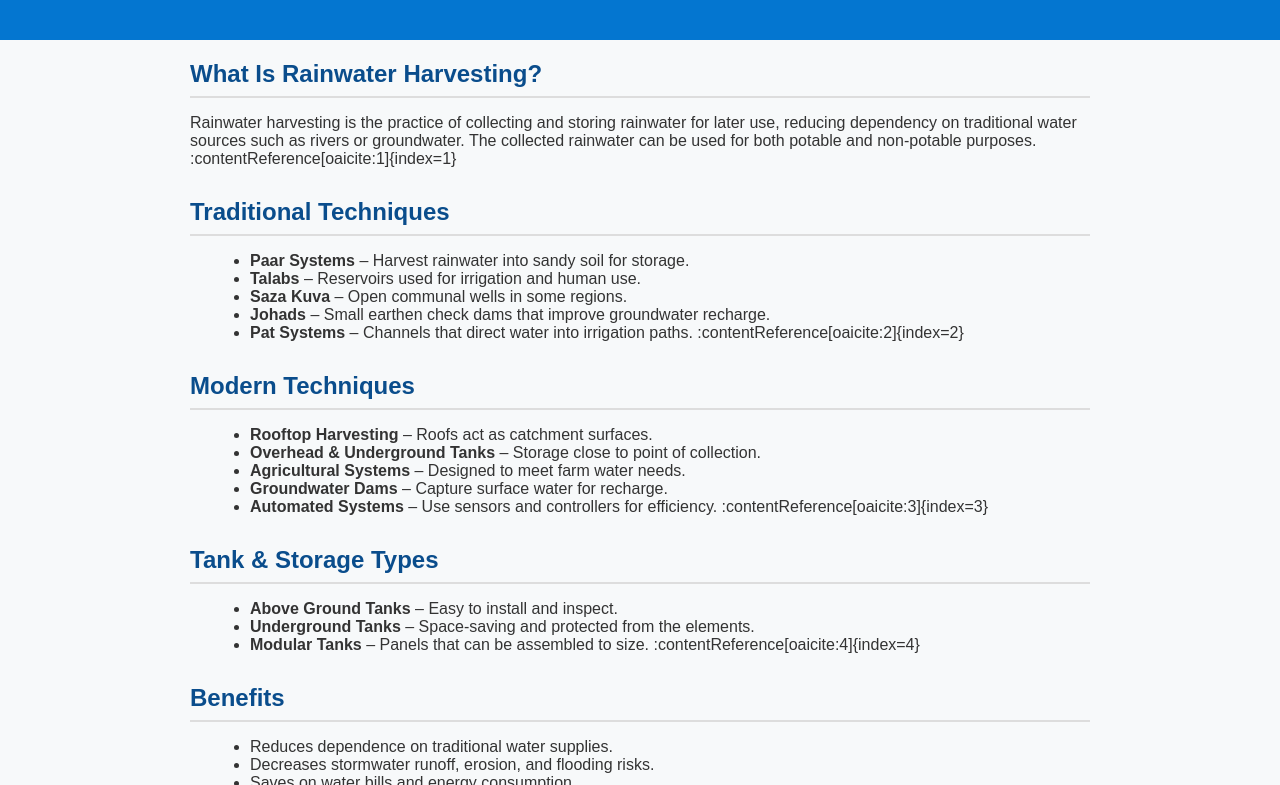
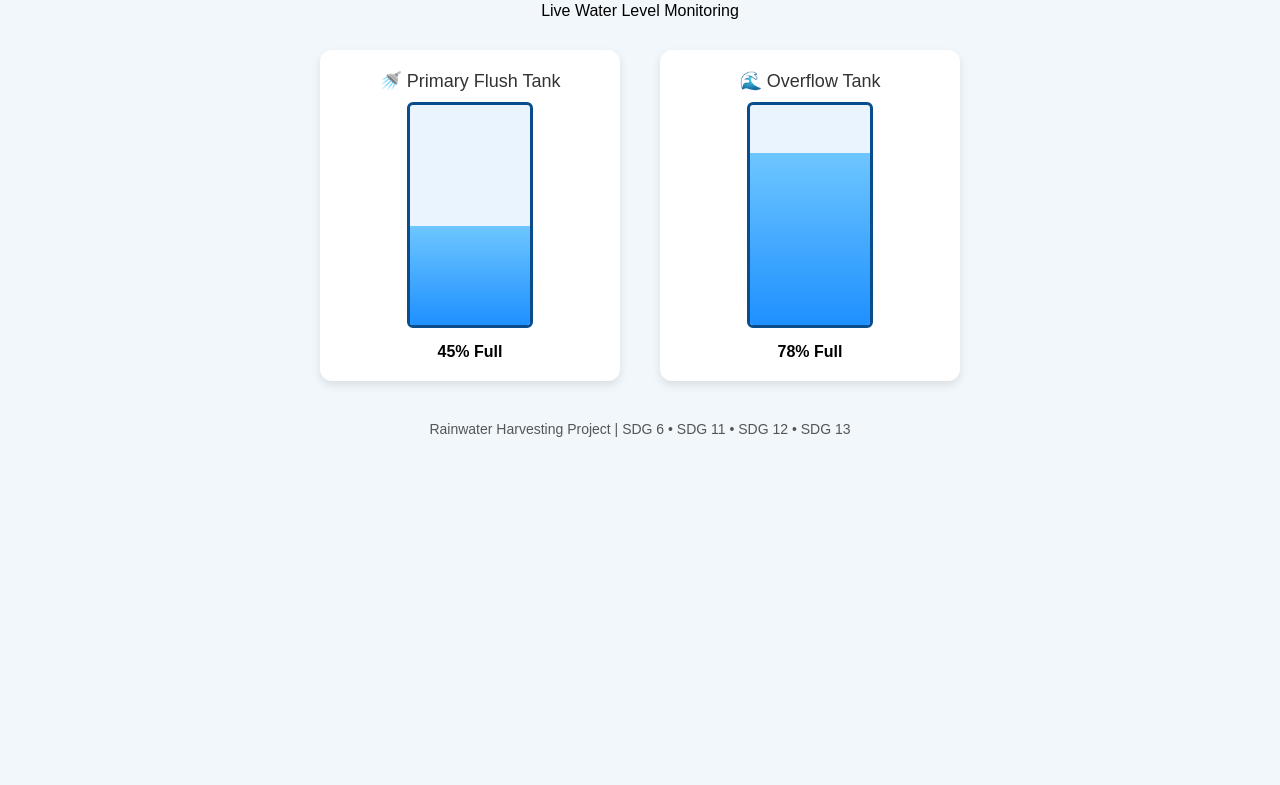
Before and after one commit to madhavkrishnah2006-cyber/rainy, a plain HTML site: page index.html in a window 1280 px wide. Shown: the part 107-892 px from the top of the page. After the commit the page ends 800 px from the top, so only its background shows below. Drawn offline with Linux system fonts and the light colour scheme.

Commit message:
Add files via upload

```diff
--- a/index.html
+++ b/index.html
@@ -2,123 +2,119 @@
 <html lang="en">
 <head>
     <meta charset="UTF-8">
-    <title>Rainwater Harvesting: Tradition & Innovation</title>
+    <title>Rainwater Harvesting Tank Levels</title>
     <meta name="viewport" content="width=device-width, initial-scale=1.0">
+
     <style>
         body {
             font-family: Arial, sans-serif;
-            margin: 0;
-            padding: 0;
-            background: #f7f9fa;
+            background: #f2f7fb;
+            text-align: center;
+            padding: 20px;
+        }
+
+        h1 {
+            color: #0a4d8c;
+        }
+
+        .container {
+            display: flex;
+            justify-content: center;
+            gap: 40px;
+            flex-wrap: wrap;
+            margin-top: 30px;
+        }
+
+        .tank-card {
+            background: #ffffff;
+            padding: 20px;
+            border-radius: 12px;
+            box-shadow: 0 4px 10px rgba(0,0,0,0.1);
+            width: 260px;
+        }
+
+        .tank-title {
+            font-size: 18px;
+            margin-bottom: 10px;
             color: #333;
         }
-        header {
-            background: #0476d0;
-            color: white;
-            padding: 25px;
-            text-align: center;
+
+        .tank {
+            position: relative;
+            width: 120px;
+            height: 220px;
+            border: 3px solid #0a4d8c;
+            border-radius: 6px;
+            margin: 0 auto;
+            background: #eaf4ff;
+            overflow: hidden;
         }
-        h1, h2 {
-            margin: 0;
-            padding-bottom: 10px;
+
+        .water {
+            position: absolute;
+            bottom: 0;
+            width: 100%;
+            height: 0%;
+            background: linear-gradient(to top, #1e90ff, #6ec6ff);
+            transition: height 1s ease;
         }
-        .content {
-            max-width: 900px;
-            margin: auto;
-            padding: 20px;
+
+        .percentage {
+            margin-top: 15px;
+            font-size: 16px;
+            font-weight: bold;
         }
-        section {
-            margin-bottom: 30px;
-        }
-        section h2 {
-            color: #0a4d8c;
-            border-bottom: 2px solid #ddd;
-            padding-bottom: 8px;
-        }
-        ul {
-            margin-left: 20px;
-        }
+
         footer {
-            background: #eee;
-            padding: 15px;
-            text-align: center;
-            font-size: 0.9em;
+            margin-top: 40px;
+            font-size: 14px;
+            color: #555;
         }
     </style>
 </head>
 <body>
 
-<header>
-    <h1>Harmony of Tradition & Innovation</h1>
-    <p>An Overview of Rainwater Harvesting Systems</p>
-</header>
+    <h1>🌧️ Rainwater Harvesting System</h1>
+    <p>Live Water Level Monitoring</p>
 
-<div class="content">
+    <div class="container">
 
-    <section>
-        <h2>What Is Rainwater Harvesting?</h2>
-        <p>
-            Rainwater harvesting is the practice of collecting and storing rainwater for later use, reducing dependency
-            on traditional water sources such as rivers or groundwater. The collected rainwater can be used for both
-            potable and non-potable purposes. :contentReference[oaicite:1]{index=1}
-        </p>
-    </section>
+        <!-- Primary Flush Tank -->
+        <div class="tank-card">
+            <div class="tank-title">🚿 Primary Flush Tank</div>
+            <div class="tank">
+                <div class="water" id="flushWater"></div>
+            </div>
+            <div class="percentage" id="flushText">0%</div>
+        </div>
 
-    <section>
-        <h2>Traditional Techniques</h2>
-        <ul>
-            <li><strong>Paar Systems</strong> – Harvest rainwater into sandy soil for storage.</li>
-            <li><strong>Talabs</strong> – Reservoirs used for irrigation and human use.</li>
-            <li><strong>Saza Kuva</strong> – Open communal wells in some regions.</li>
-            <li><strong>Johads</strong> – Small earthen check dams that improve groundwater recharge.</li>
-            <li><strong>Pat Systems</strong> – Channels that direct water into irrigation paths. :contentReference[oaicite:2]{index=2}</li>
-        </ul>
-    </section>
+        <!-- Overflow Tank -->
+        <div class="tank-card">
+            <div class="tank-title">🌊 Overflow Tank</div>
+            <div class="tank">
+                <div class="water" id="overflowWater"></div>
+            </div>
+            <div class="percentage" id="overflowText">0%</div>
+        </div>
 
-    <section>
-        <h2>Modern Techniques</h2>
-        <ul>
-            <li><strong>Rooftop Harvesting</strong> – Roofs act as catchment surfaces.</li>
-            <li><strong>Overhead & Underground Tanks</strong> – Storage close to point of collection.</li>
-            <li><strong>Agricultural Systems</strong> – Designed to meet farm water needs.</li>
-            <li><strong>Groundwater Dams</strong> – Capture surface water for recharge.</li>
-            <li><strong>Automated Systems</strong> – Use sensors and controllers for efficiency. :contentReference[oaicite:3]{index=3}</li>
-        </ul>
-    </section>
+    </div>
 
-    <section>
-        <h2>Tank & Storage Types</h2>
-        <ul>
-            <li><strong>Above Ground Tanks</strong> – Easy to install and inspect.</li>
-            <li><strong>Underground Tanks</strong> – Space-saving and protected from the elements.</li>
-            <li><strong>Modular Tanks</strong> – Panels that can be assembled to size. :contentReference[oaicite:4]{index=4}</li>
-        </ul>
-    </section>
+    <footer>
+        Rainwater Harvesting Project | SDG 6 • SDG 11 • SDG 12 • SDG 13
+    </footer>
 
-    <section>
-        <h2>Benefits</h2>
-        <ul>
-            <li>Reduces dependence on traditional water supplies.</li>
-            <li>Decreases stormwater runoff, erosion, and flooding risks.</li>
-            <li>Saves on water bills and energy consumption.</li>
-            <li>Supports irrigation and various residential uses. :contentReference[oaicite:5]{index=5}</li>
-        </ul>
-    </section>
+    <script>
+        // Example values (change these or connect to sensor/API later)
+        let primaryFlushLevel = 45;   // percentage
+        let overflowTankLevel = 78;   // percentage
 
-    <section>
-        <h2>Applications</h2>
-        <ul>
-            <li><strong>Residential</strong> – Garden irrigation, toilet flushing, laundry, and car washing.</li>
-            <li><strong>Commercial & Industrial</strong> – Irrigation and process water supply.</li>
-            <li><strong>Agricultural</strong> – Crop irrigation and livestock water sources. :contentReference[oaicite:6]{index=6}</li>
-        </ul>
-    </section>
+        // Update UI
+        document.getElementById("flushWater").style.height = primaryFlushLevel + "%";
+        document.getElementById("flushText").innerText = primaryFlushLevel + "% Full";
 
-</div>
-
-<footer>
-    Developed for GitHub Pages • Rainwater Harvesting Overview
-</footer>
+        document.getElementById("overflowWater").style.height = overflowTankLevel + "%";
+        document.getElementById("overflowText").innerText = overflowTankLevel + "% Full";
+    </script>
 
 </body>
 </html>
```
